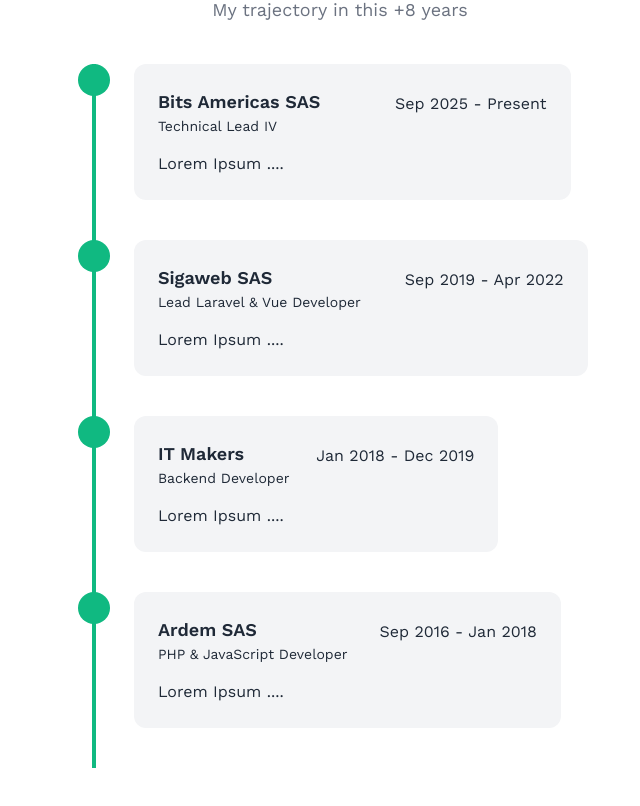
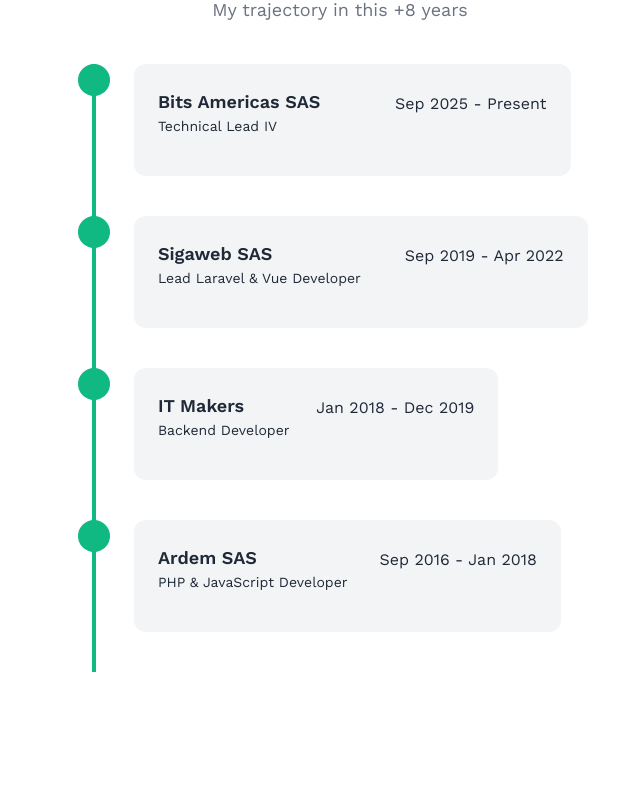
Before and after one commit to kevocde/kevin-polyrics-dev, a Nuxt app: page / in a window 1280 px wide. Shown: the part 3104-3910 px from the top of the page, without its empty margins (300-940 px from the left). Built offline with nearby package versions, Linux system fonts and the light colour scheme; some icons are missing.

Commit message:
feat: optimized site

```diff
--- a/app.vue
+++ b/app.vue
@@ -14,25 +14,25 @@
       company: 'Bits Americas SAS',
       position: 'Technical Lead IV',
       time: 'Sep 2025 - Present',
-      description: 'Lorem Ipsum ....'
+      description: ''
     },
     {
       company: 'Sigaweb SAS',
       position: 'Lead Laravel & Vue Developer',
       time: 'Sep 2019 - Apr 2022',
-      description: 'Lorem Ipsum ....'
+      description: ''
     },
     {
       company: 'IT Makers',
       position: 'Backend Developer',
       time: 'Jan 2018 - Dec 2019',
-      description: 'Lorem Ipsum ....'
+      description: ''
     },
     {
       company: 'Ardem SAS',
       position: 'PHP & JavaScript Developer',
       time: 'Sep 2016 - Jan 2018',
-      description: 'Lorem Ipsum ....'
+      description: ''
     },
   ];
 
--- a/components/sections/Resume.vue
+++ b/components/sections/Resume.vue
@@ -12,7 +12,7 @@
           <strong class="font-semibold text-emerald-400">Software Engineer</strong>, <strong class="font-semibold text-emerald-400">Back / Front Developer</strong>, with a lot of enthusiasm to continue helping to create software solutions for everyone. <strong class="font-semibold text-emerald-400">With my 10 years of experience in the tech environment</strong>, I have had the opportunity to learn, create, destroy and rebuild software of all kinds. How can I help you?
         </p>
         <div class="flex">
-          <CommonButtom class="bg-emerald-400 hover:bg-emerald-500 hover:animation-shake" type="link" target="_blank">Download CV</CommonButtom>
+          <CommonButtom class="bg-emerald-400 hover:bg-emerald-500 hover:animation-shake" type="link" target="_blank" href="https://drive.google.com/file/d/1DTnQFNyqZ3EOfqtLO9kq7bVdc8J7-SBc/view?usp=sharing">Download CV</CommonButtom>
         </div>
       </div>
       <div class="profile__skills px-4 md:col-span-2 md:flex md:flex-wrap md:gap-x-8 md:justify-center xl:gap-x-12 xl:py-12">
```
Also changed, not shown: public/profiles/profile.jpg.
